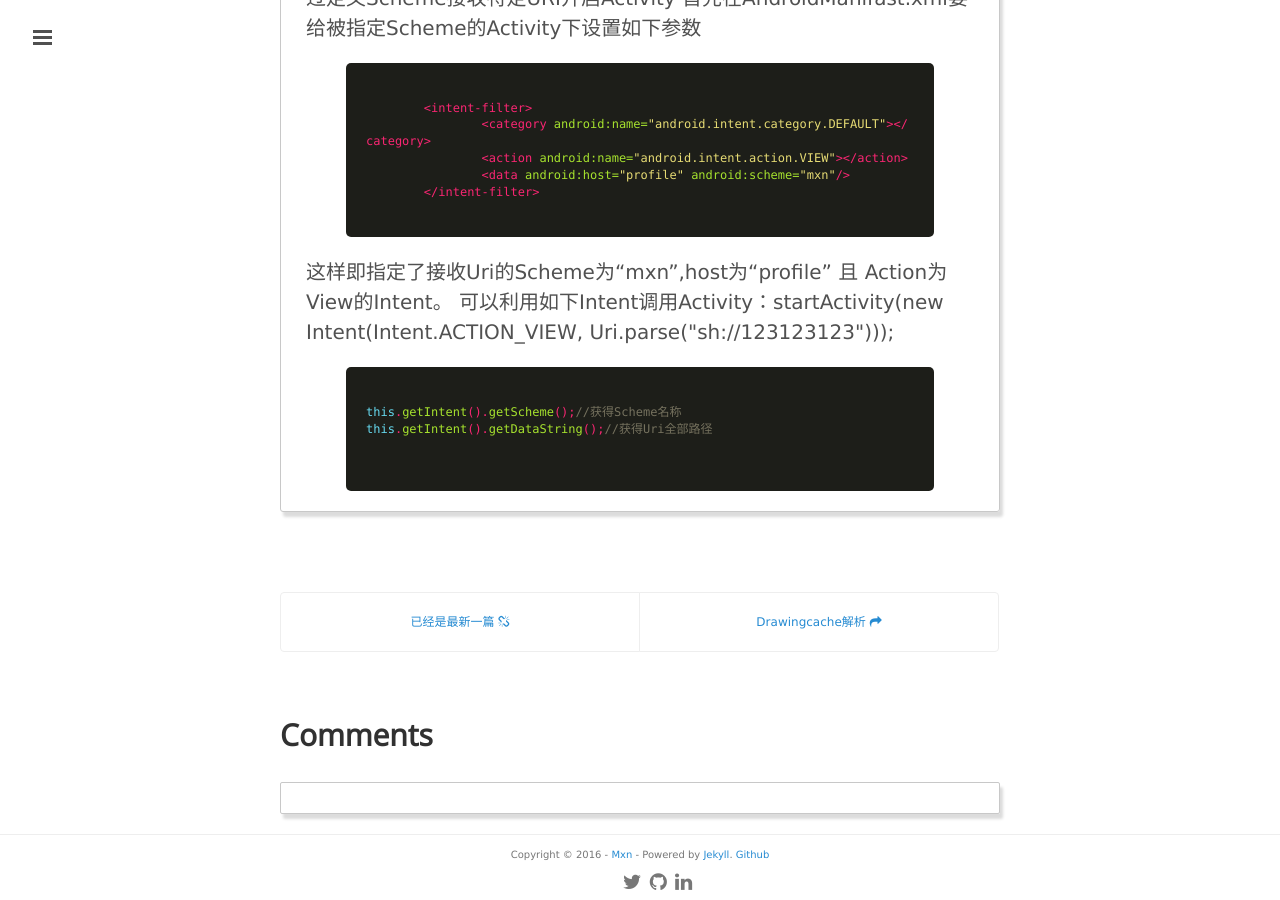
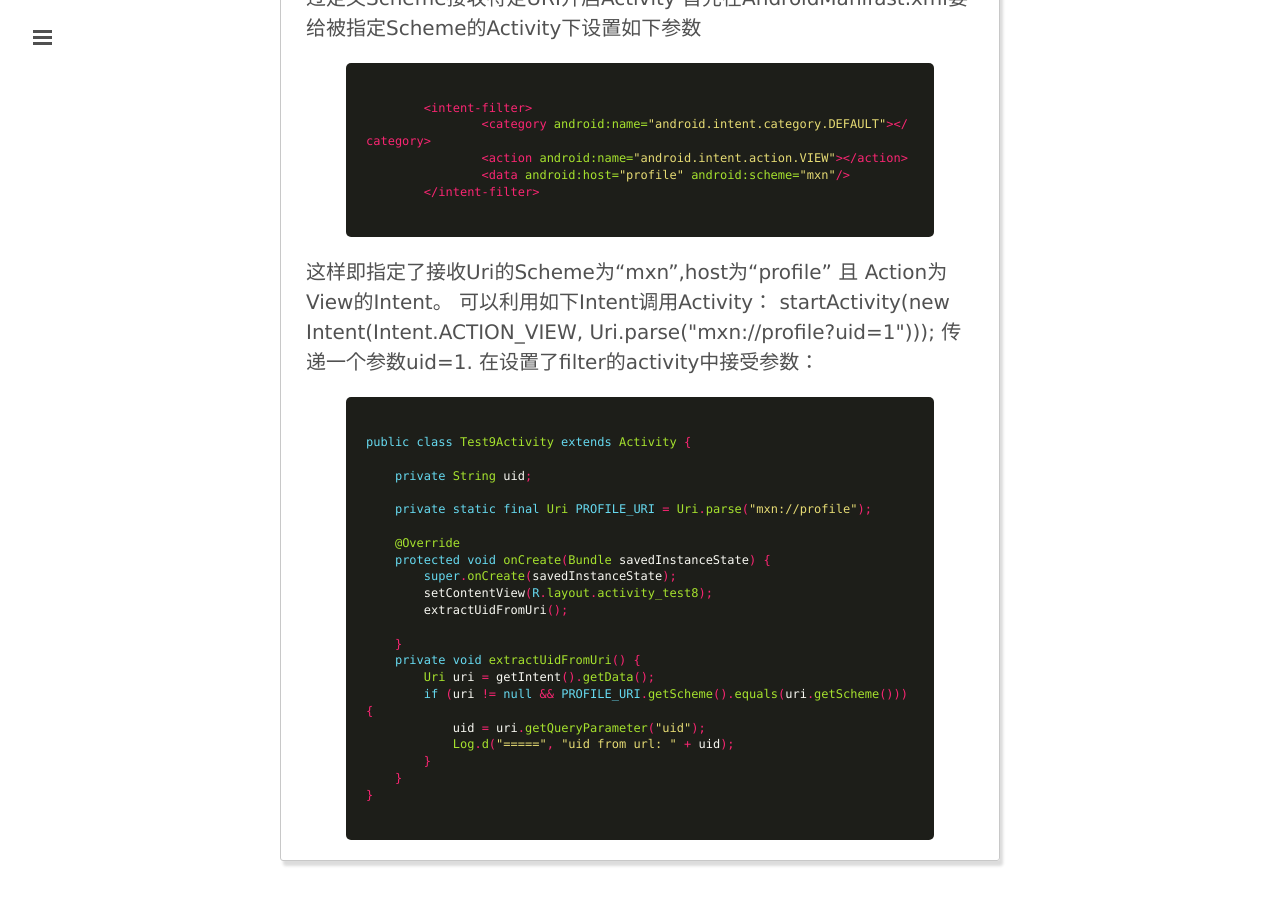
Before and after one commit to mxn21/mxn21.github.io, a Jekyll site: the page built from _posts/2016-1-29-TextView超链接实现方式总结.md, in a window 1280 px wide and 900 px high, scrolled down 6892 px. Built offline with Jekyll 4.4.1, drawn with Linux system fonts in a browser that asks for light colours; Markdown is read by kramdown in place of the engine named in the settings; comment, search, counter and statistics services are not loaded.

Commit message:
2343242342

```diff
--- a/_posts/2016-1-29-TextView超链接实现方式总结.md
+++ b/_posts/2016-1-29-TextView超链接实现方式总结.md
@@ -297,11 +297,31 @@
       {% endhighlight %}
 
 这样即指定了接收Uri的Scheme为“mxn”,host为“profile” 且 Action为View的Intent。
-可以利用如下Intent调用Activity：startActivity(new Intent(Intent.ACTION_VIEW, Uri.parse("sh://123123123")));
+可以利用如下Intent调用Activity：  startActivity(new Intent(Intent.ACTION_VIEW, Uri.parse("mxn://profile?uid=1")));
+传递一个参数uid=1.
 
+在设置了filter的activity中接受参数：
 
       {% highlight java %}
-this.getIntent().getScheme();//获得Scheme名称
-this.getIntent().getDataString();//获得Uri全部路径
+public class Test9Activity extends Activity {
 
+    private String uid;
+
+    private static final Uri PROFILE_URI = Uri.parse("mxn://profile");
+
+    @Override
+    protected void onCreate(Bundle savedInstanceState) {
+        super.onCreate(savedInstanceState);
+        setContentView(R.layout.activity_test8);
+        extractUidFromUri();
+
+    }
+    private void extractUidFromUri() {
+        Uri uri = getIntent().getData();
+        if (uri != null && PROFILE_URI.getScheme().equals(uri.getScheme())) {
+            uid = uri.getQueryParameter("uid");
+            Log.d("=====", "uid from url: " + uid);
+        }
+    }
+}
       {% endhighlight %}
```
